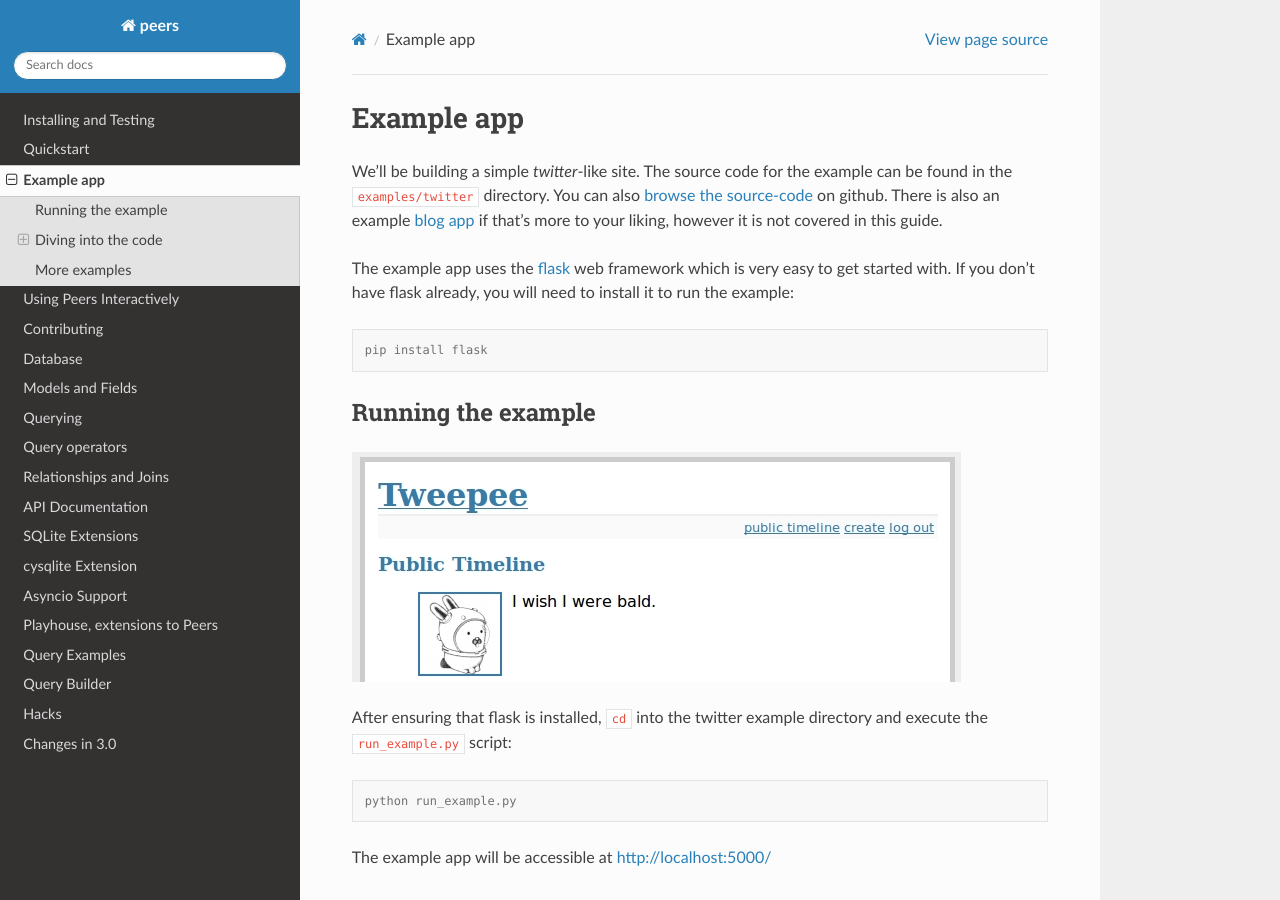
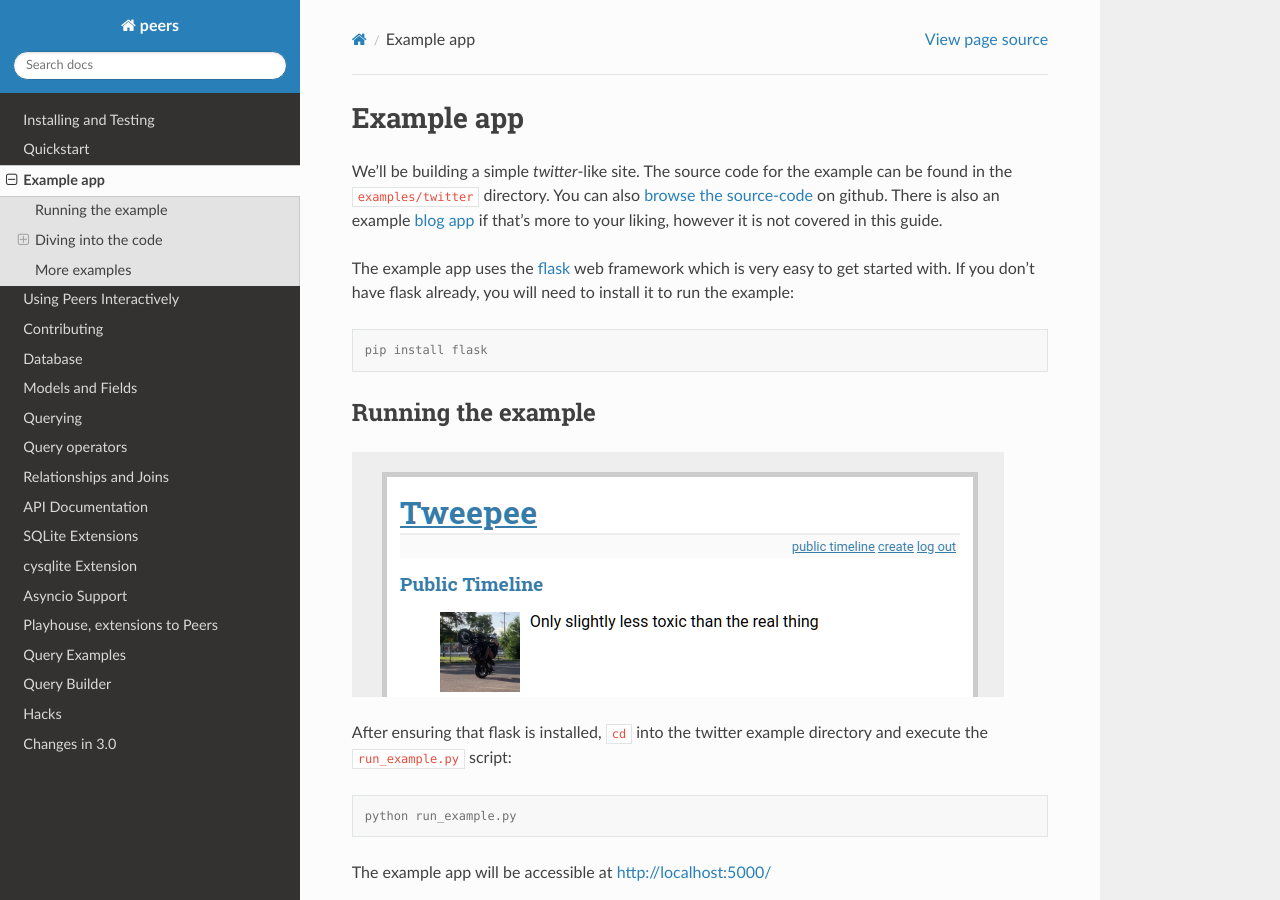
Before and after one commit to Star-DreamDev/myPeers, a Sphinx documentation site: the page built from docs/peers/example.rst, in a window 1280 px wide and 900 px high. Built offline with Sphinx 7.4.7 and the Read the Docs theme 2.0.0, drawn with Linux system fonts in a browser that asks for light colours; the version number could not be read and is left out.

Commit message:
New screenshot for twitter example app
[skip ci]

```diff
--- a/docs/peers/example.rst
+++ b/docs/peers/example.rst
@@ -21,7 +21,7 @@ need to install it to run the example:
 Running the example
 -------------------
 
-.. image:: twitter_example.jpg
+.. image:: twitter_example.png
 
 After ensuring that flask is installed, ``cd`` into the twitter example
 directory and execute the ``run_example.py`` script:
```
Also changed, not shown: docs/peers/twitter_example.jpg (deleted), docs/peers/twitter_example.png (added).
